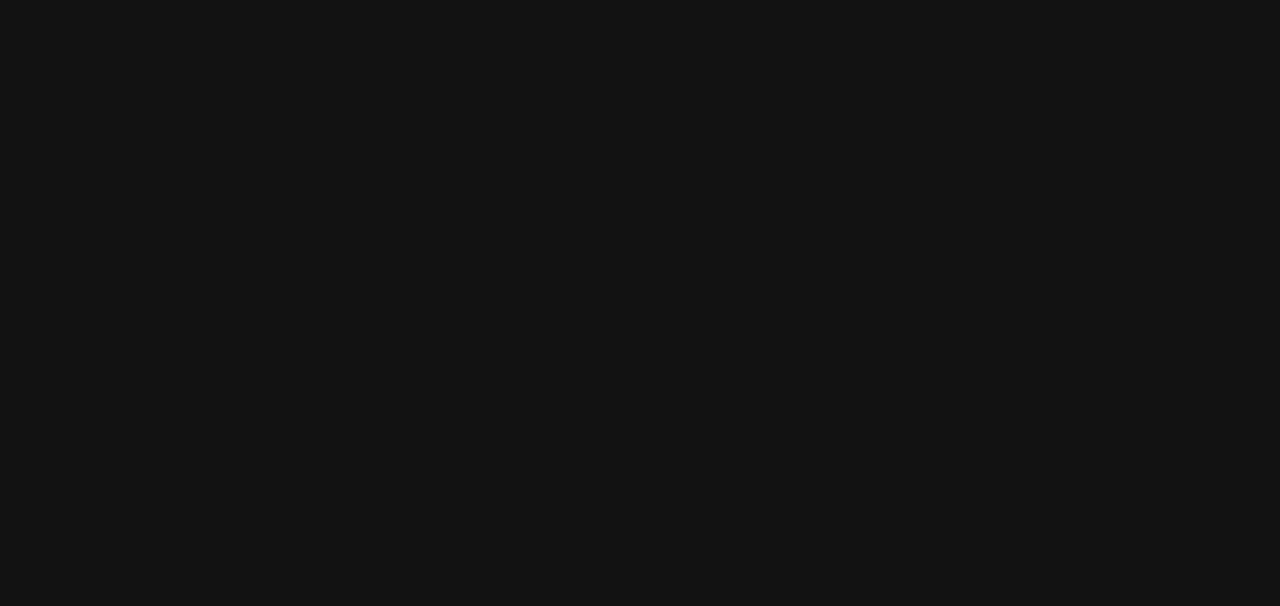
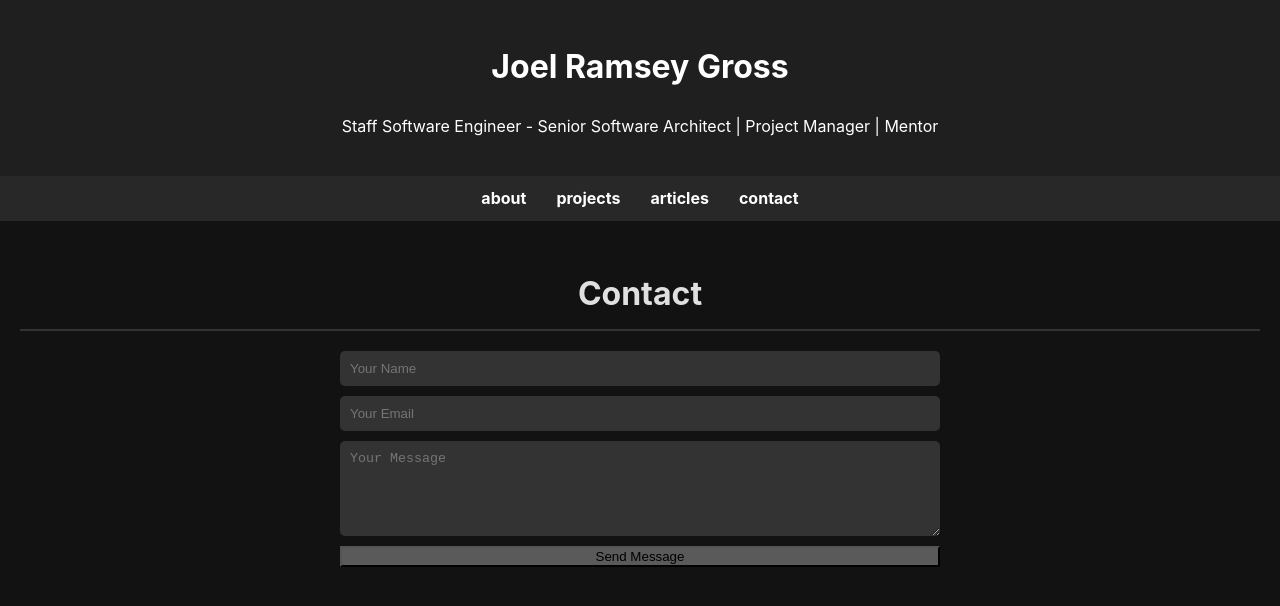
Before and after one commit to DarkTroubadour1/online-portfolio, a React (Create React App) app: page /#/contact in a window 1280 px wide. Before the commit this address had no page. Shown: the top 606 px of the page. Built offline with nearby package versions, Linux system fonts and the light colour scheme.

Commit message:
fix: navigation to function like static pages

```diff
--- a/404.html
+++ b/404.html
@@ -6,7 +6,7 @@
   <script>
     // This redirects to the hash version of the path
     var path = window.location.pathname;
-    var url = window.location.origin + "/your-repo-name/#" + path;
+    var url = window.location.origin + "/online-portfolio/#" + path;
     window.location.replace(url);
   </script>
   <title>Redirecting...</title>
--- a/src/App.js
+++ b/src/App.js
@@ -2,13 +2,49 @@ import './App.css';
 import MainPage from './pages/MainPage';
 import { HashRouter as Router, Route, Routes } from 'react-router-dom';
 import Article from './pages/Article';
+import About from './pages/About';
+import Projects from './pages/Projects';
+import Contact from './pages/Contact';
+import ArticleList from './pages/ArticleList';
 
 function App() {
   return (
     <div className="App">
       <Router>
         <Routes>
-          <Route path="/" element={<MainPage />} />
+          {/* Route for each section */}
+          <Route
+            path="/"
+            element={
+              <MainPage>
+                <About />
+              </MainPage>
+            }
+          />
+          <Route
+            path="/projects"
+            element={
+              <MainPage>
+                <Projects />
+              </MainPage>
+            }
+          />
+          <Route
+            path="/articles"
+            element={
+              <MainPage>
+                <ArticleList />
+              </MainPage>
+            }
+          />
+          <Route
+            path="/contact"
+            element={
+              <MainPage>
+                <Contact />
+              </MainPage>
+            }
+          />
           <Route
             path="/article/:slug"
             element={
--- a/src/components/Nav.js
+++ b/src/components/Nav.js
@@ -1,13 +1,13 @@
 import React from 'react';
 import { Link } from 'react-router-dom'; // Import Link from react-router-dom
 
-function Nav({ setActiveSection }) {
+function Nav() {
   return (
     <nav style={navStyle}>
-      <Link to="/" style={linkStyle} onClick={() => setActiveSection('about')}>about</Link>
-      <Link to="/" style={linkStyle} onClick={() => setActiveSection('projects')}>projects</Link>
-      <Link to="/" style={linkStyle} onClick={() => setActiveSection('articles')}>articles</Link>
-      <Link to="/" style={linkStyle} onClick={() => setActiveSection('contact')}>contact</Link>
+      <Link to="/" style={linkStyle}>about</Link>
+      <Link to="/projects" style={linkStyle}>projects</Link>
+      <Link to="/articles" style={linkStyle}>articles</Link>
+      <Link to="/contact" style={linkStyle}>contact</Link>
     </nav>
   );
 }
--- a/src/pages/MainPage.js
+++ b/src/pages/MainPage.js
@@ -1,36 +1,15 @@
-import React, { useState } from 'react';
+import React from 'react';
 import Header from '../components/Header';
 import Nav from '../components/Nav';
-import Projects from './Projects';
-import ArticleList from './ArticleList';
-import Contact from './Contact';
-import About from './About';
 
-function MainPage({ children, activeRoute }) {
-  const [activeSection, setActiveSection] = useState('about'); // Default section
-
-  const renderSection = () => {
-    switch (activeSection) {
-      case 'about':
-        return <About />;
-      case 'projects':
-        return <Projects />;
-      case 'articles':
-        return <ArticleList />;
-      case 'contact':
-        return <Contact />;
-      default:
-        return <Projects />;
-    }
-  };
-
+function MainPage({ children }) {
   return (
     <div>
       <Header />
-      <Nav setActiveSection={setActiveSection} />
+      <Nav />
       <main>
-        {/* If children are passed (like Article), render it, otherwise renderSection */}
-        {children || renderSection()}
+        {/* Render the children passed by the Router */}
+        {children}
       </main>
     </div>
   );
```
